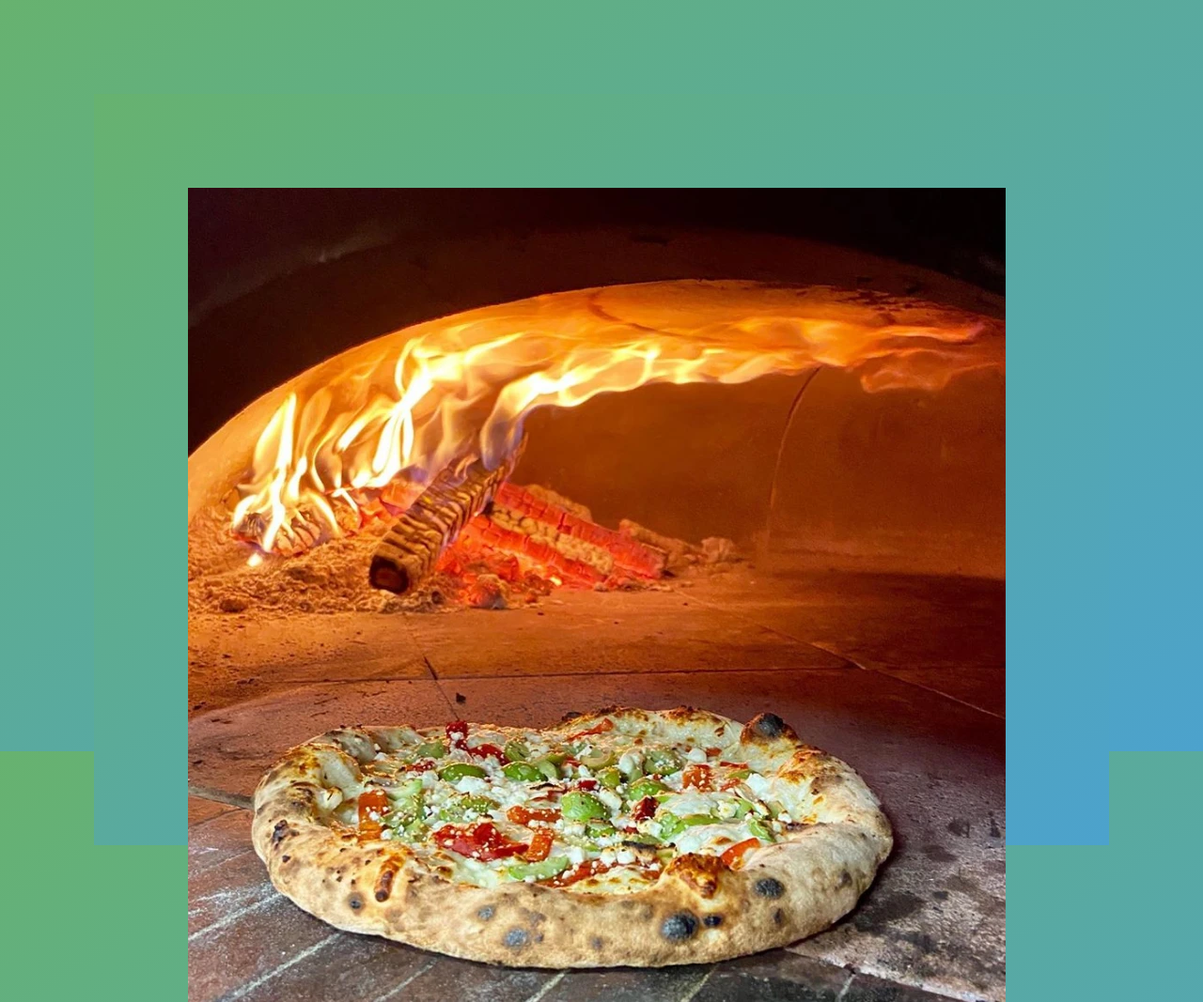
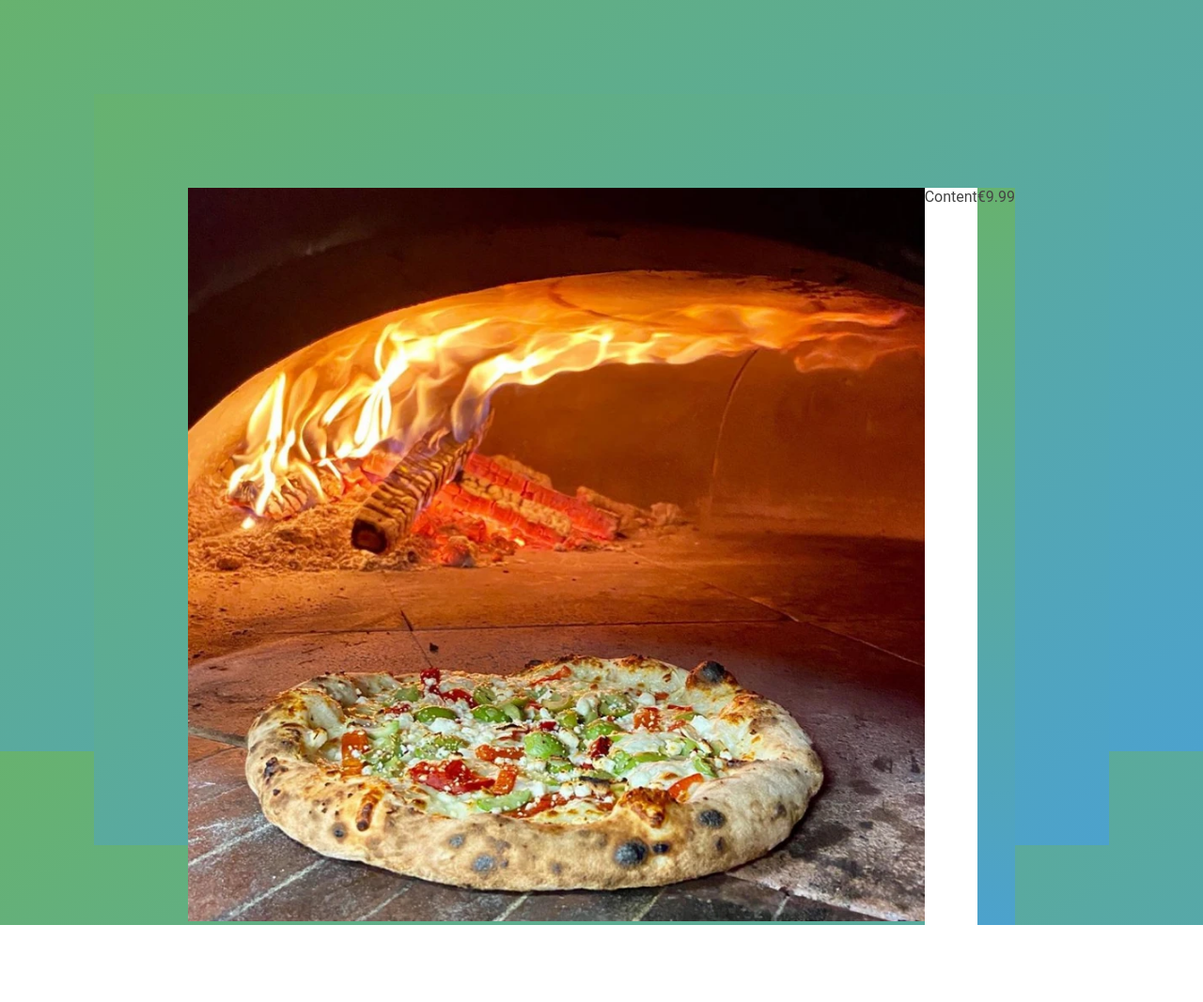
Before and after one commit to Si-maher/Flex-box-pizza, a plain HTML site: page index.html in a window 1280 px wide. Shown: the top 1067 px of the page at 94% size. After the commit the page ends 985 px from the top, so only its background shows below. Drawn offline with Linux system fonts and the light colour scheme.

Commit message:
added styles, display properties to html content

```diff
--- a/styles.css
+++ b/styles.css
@@ -10,5 +10,21 @@ body {
     font-family: Roboto;
     padding: 100px;
     background: linear-gradient(to bottom right,#67b26f, #4ca2cd);
-   height: 100vh;
+    height: 100vh;
 }
+.pizza {
+    display: flex;
+}
+.pizza__hero {
+
+}
+.pizza__img {
+    width: 100%;
+}
+.pizza__content{
+    background-color: #fff;
+}
+.pizza__price{
+    background: linear-gradient(to bottom,#67b26f, #4ca2cd);
+
+}
```
